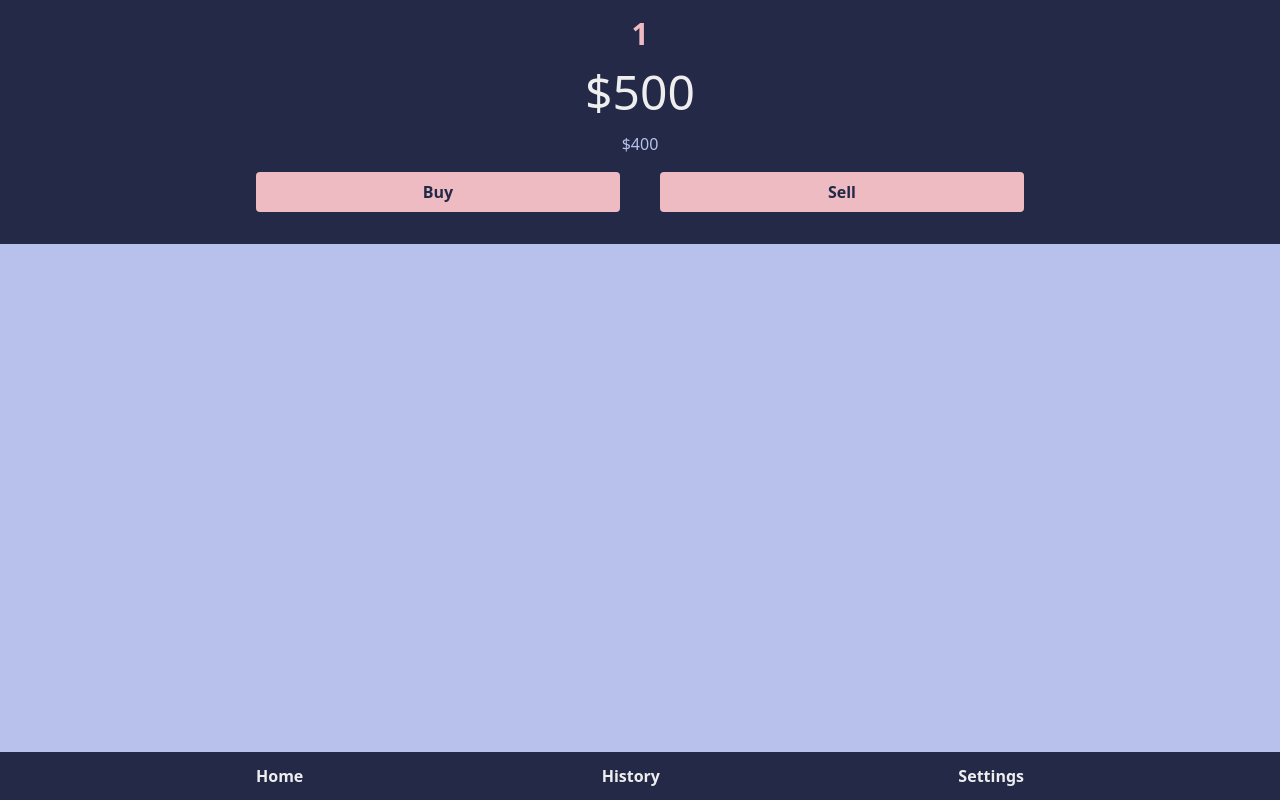
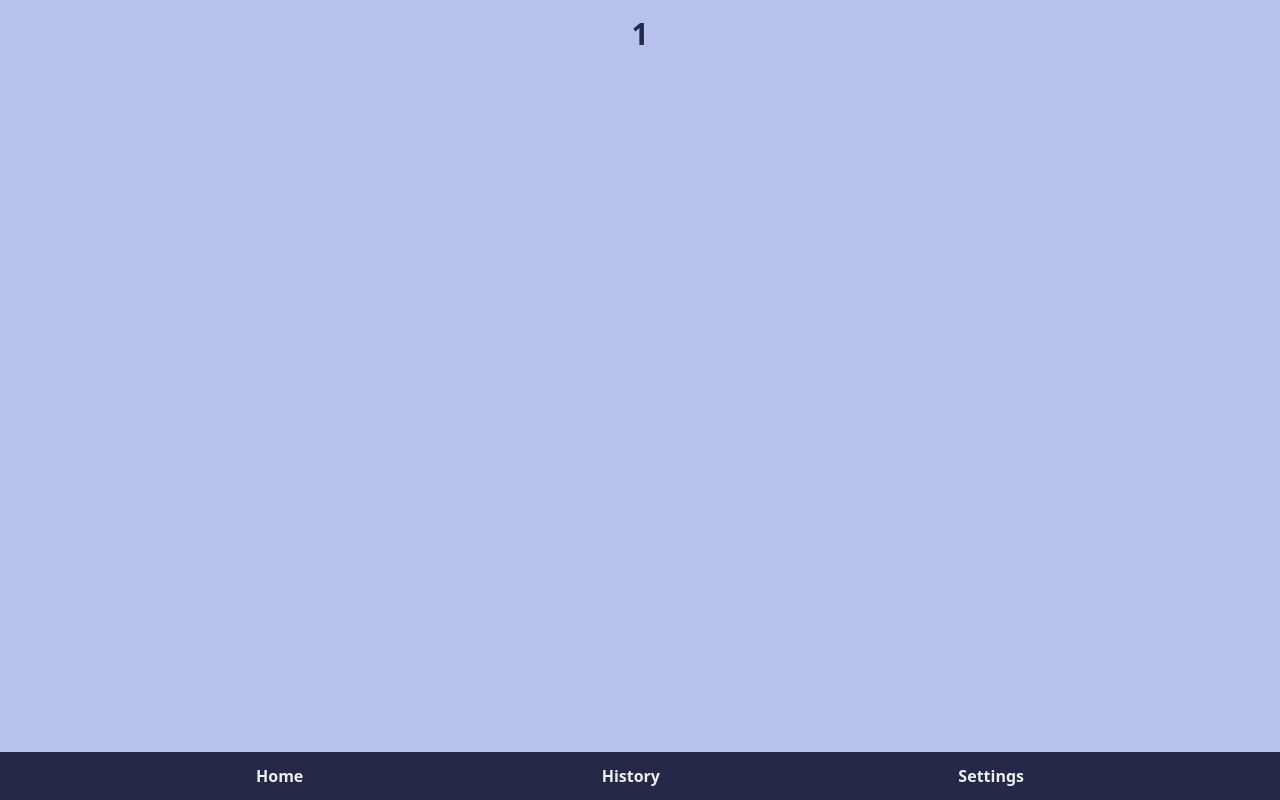
Before and after one commit to kai-commits/crynance, a Next.js app: page /1 in a window 1280 px wide. Shown: the top 800 px of the page. Built offline with nearby package versions, Linux system fonts and the light colour scheme.

Commit message:
change pid and props

```diff
--- a/components/Coin.tsx
+++ b/components/Coin.tsx
@@ -2,6 +2,7 @@ import Image from 'next/image';
 import Link from 'next/link';
 
 interface Coin {
+  id: string;
   name: string;
   symbol: string;
   logo: string;
@@ -10,6 +11,7 @@ interface Coin {
 }
 
 export const Coin = ({
+  id,
   name,
   symbol,
   logo,
@@ -17,7 +19,7 @@ export const Coin = ({
   priceChangePercentage,
 }: Coin): JSX.Element => {
   return (
-    <Link href={`/${name}`}>
+    <Link href={`/${id}`}>
       <div className='w-full bg-offwhite max-w-3xl py-2 mt-3 rounded cursor-pointer'>
         <div className='flex justify-between items-center'>
           <div className='flex items-center mx-1'>
--- a/components/Main.tsx
+++ b/components/Main.tsx
@@ -23,6 +23,7 @@ export const Main = (): JSX.Element => {
       {marketsResponse?.map((coin: ParsedMarkets) => (
         <Coin
           key={coin.id}
+          id={coin.id}
           name={coin.name}
           symbol={coin.symbol}
           logo={coin.logo}
--- a/pages/[pid].tsx
+++ b/pages/[pid].tsx
@@ -8,8 +8,11 @@ const Coin: NextPage = () => {
 
   return (
     <div className='flex flex-col justify-between min-w-fit'>
-      <Header title={`${pid}`} search={false} />
-      <div className='flex grow bg-lightblue h-screen'></div>
+      <div className='flex grow bg-lightblue h-screen'>
+        <div className='flex justify-center mx-auto'>
+          <div className='text-darkblue text-3xl font-bold cursor-pointer p-4'>{pid}</div>
+        </div>
+      </div>
       <Nav />
     </div>
   );
```
